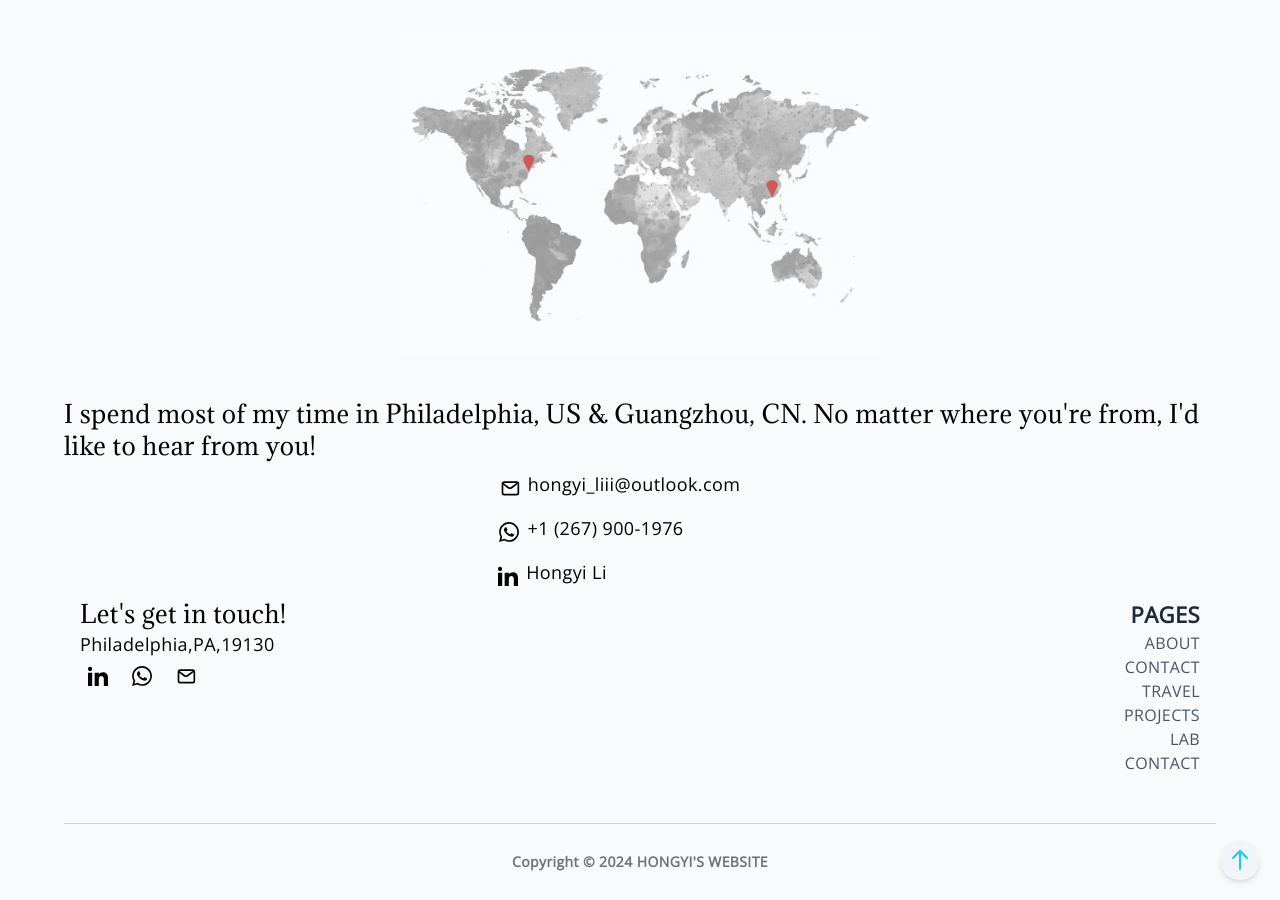
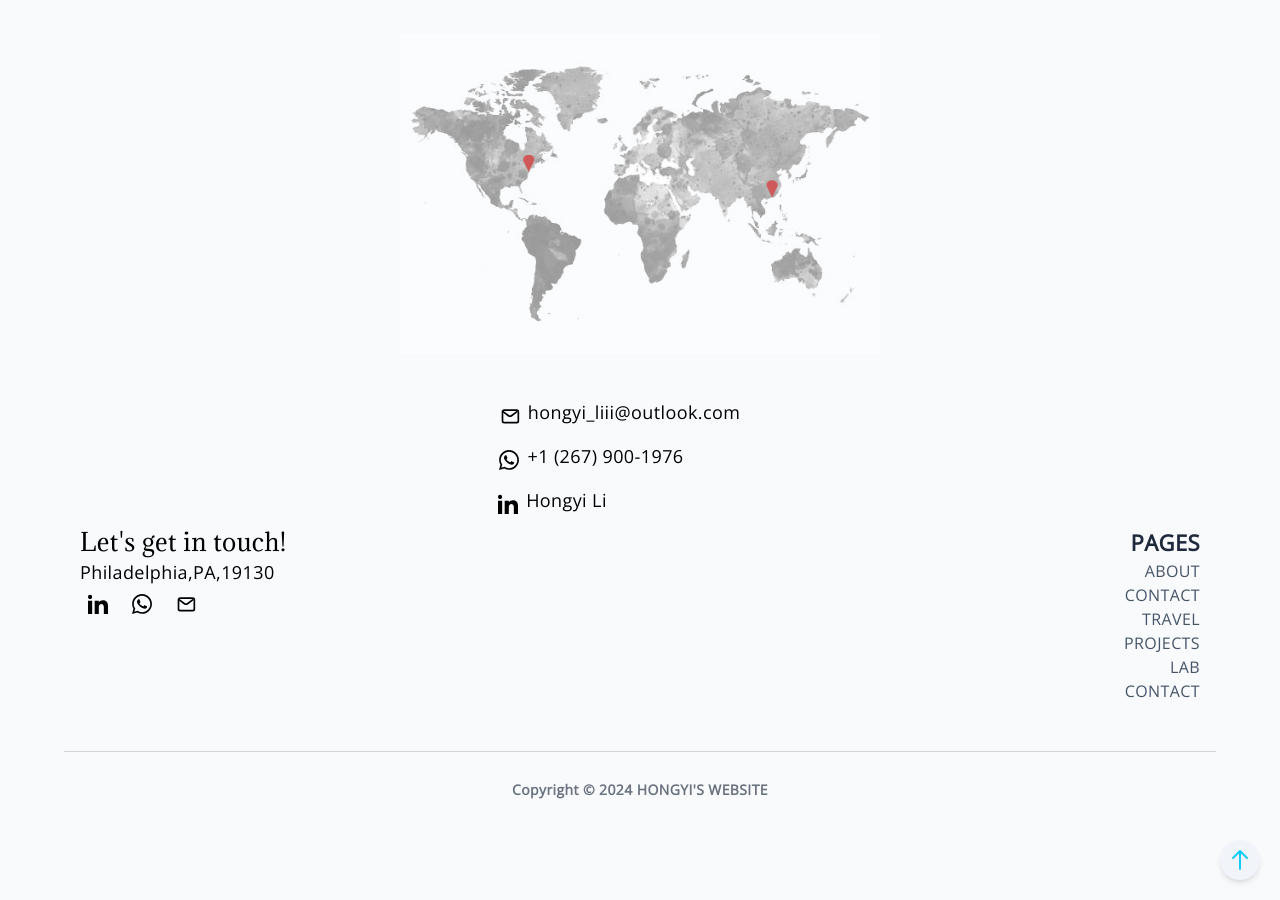
Before and after one commit to hongyili-hl/hongyili-hl.github.io, a Jekyll site: the page built from tags.md, in a window 1280 px wide and 900 px high, scrolled down 709 px. Built offline with Jekyll 4.4.1, drawn with Linux system fonts in a browser that asks for light colours.

Commit message:
Update contact.html

```diff
--- a/_layouts/contact.html
+++ b/_layouts/contact.html
@@ -12,10 +12,6 @@ layout: base
 </div>
 <div class="flex justify-center py-4 md:py-8">
   <img src="/assets/images/Map.jpg" alt="" class="basis-2/6  w-11/12 md:w-5/12 p-2 md:px-0" oncontextmenu="return false" ondragstart="return false" style="-webkit-touch-callout: none;-webkit-user-select: none;-moz-user-select: none;-ms-user-select: none;user-select: none">
-</div>
-<div class="flex justify-center py-1 md:py-6">
-  <h6 class="text-2xl">{{ site.data[site.lang].footer.title | default: "I spend most of my time in Philadelphia, US & Guangzhou, CN. No matter where you're from, I'd like to hear from you!" |
-  localize}}</h6>
 </div>
 <div class="flex justify-center py-1 md:py-6" style="margin: 0 48px 0 0">
   <a class="p-2" href="{{site.rrss.email}}">
```
